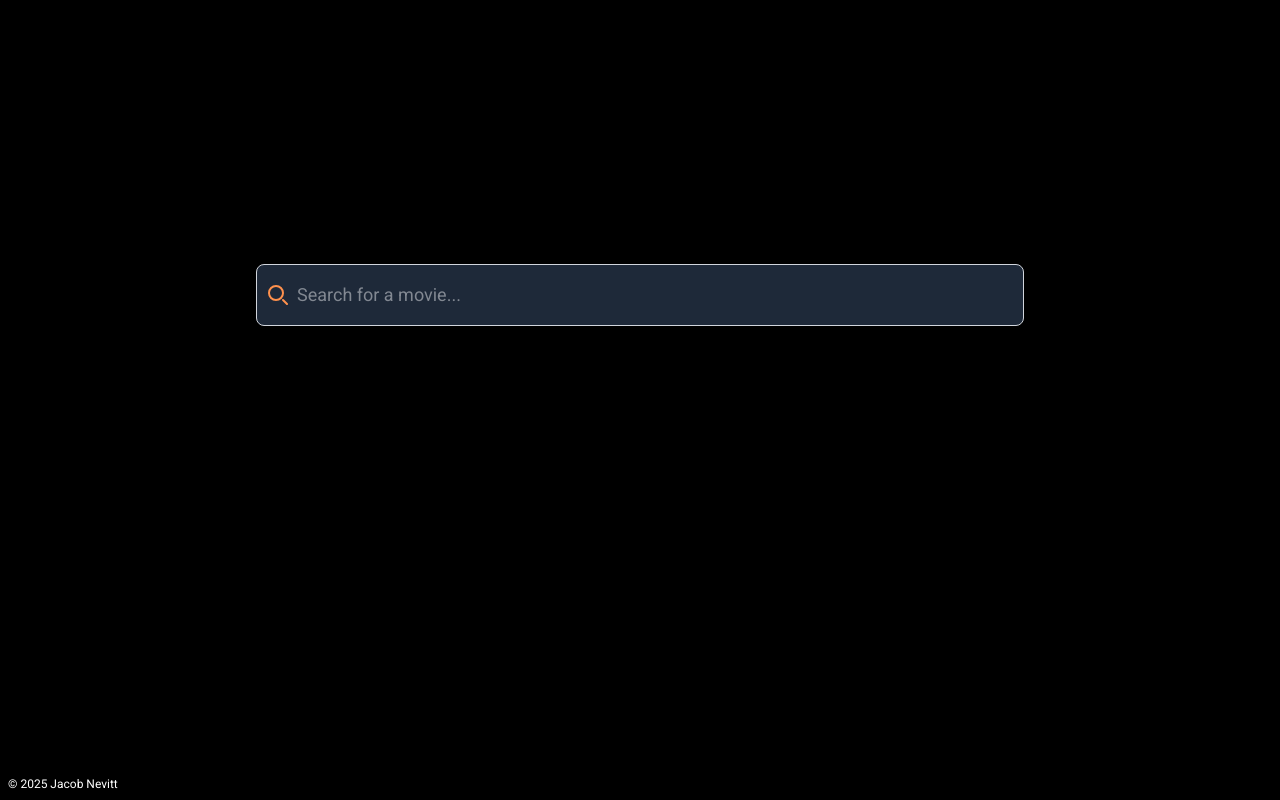
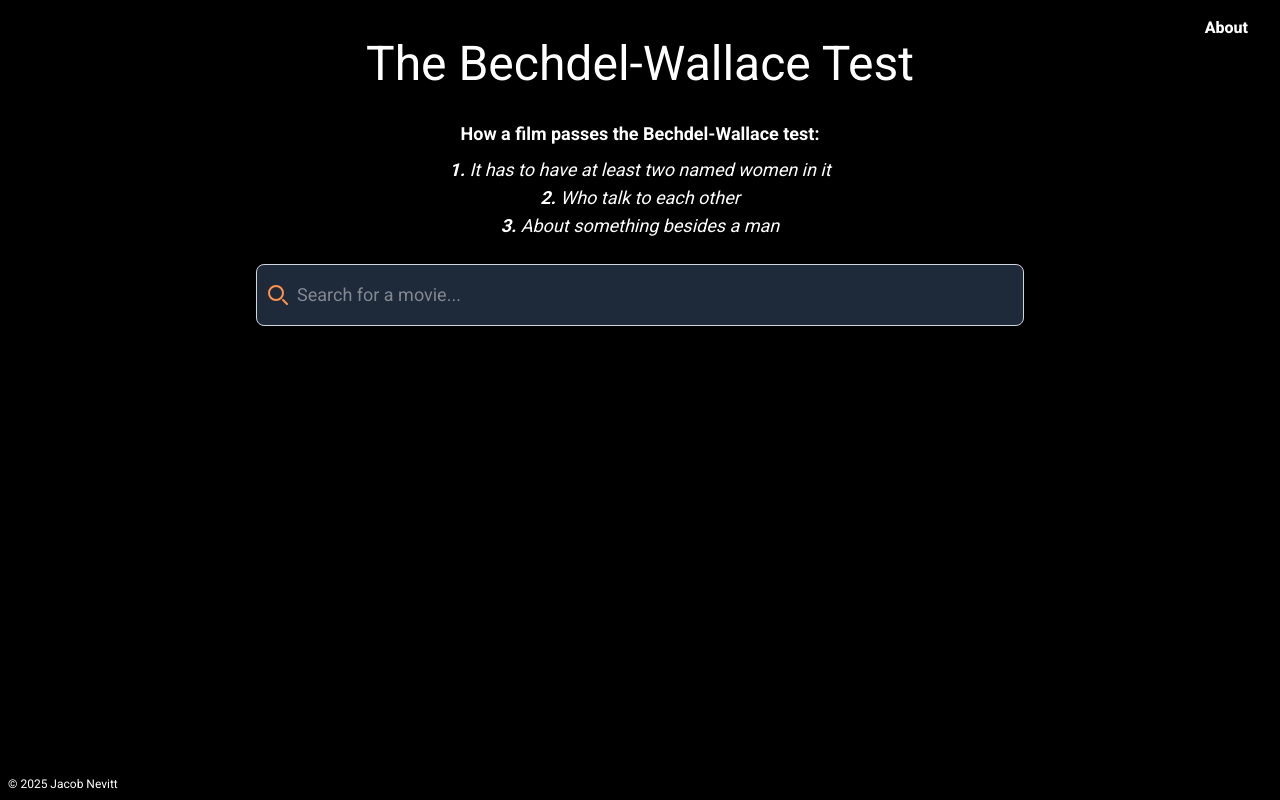
Before and after one commit to jacobadam/bechdel-wallace-test, a Next.js app: page / in a window 1280 px wide. Built offline with nearby package versions, Linux system fonts and the light colour scheme; grey boxes are pictures that could not be loaded.

Commit message:
revert change

```diff
--- a/src/app/globals.css
+++ b/src/app/globals.css
@@ -2,20 +2,21 @@
 
 :root {
   --background: black;
+  --foreground: white;
   --font-roboto: "Roboto", sans-serif;
   --font-roboto-mono: "Roboto Mono", monospace;
 }
 
 @theme inline {
   --color-background: var(--background);
-  --color-foreground: var(--background);
+  --color-foreground: var(--foreground);
   --font-sans: var(--font-roboto);
   --font-mono: var(--font-roboto-mono);
 }
 
 body {
   background: var(--background);
-  color: var(--background);
+  color: var(--foreground);
   font-family: var(--font-roboto);
 }
 
```
